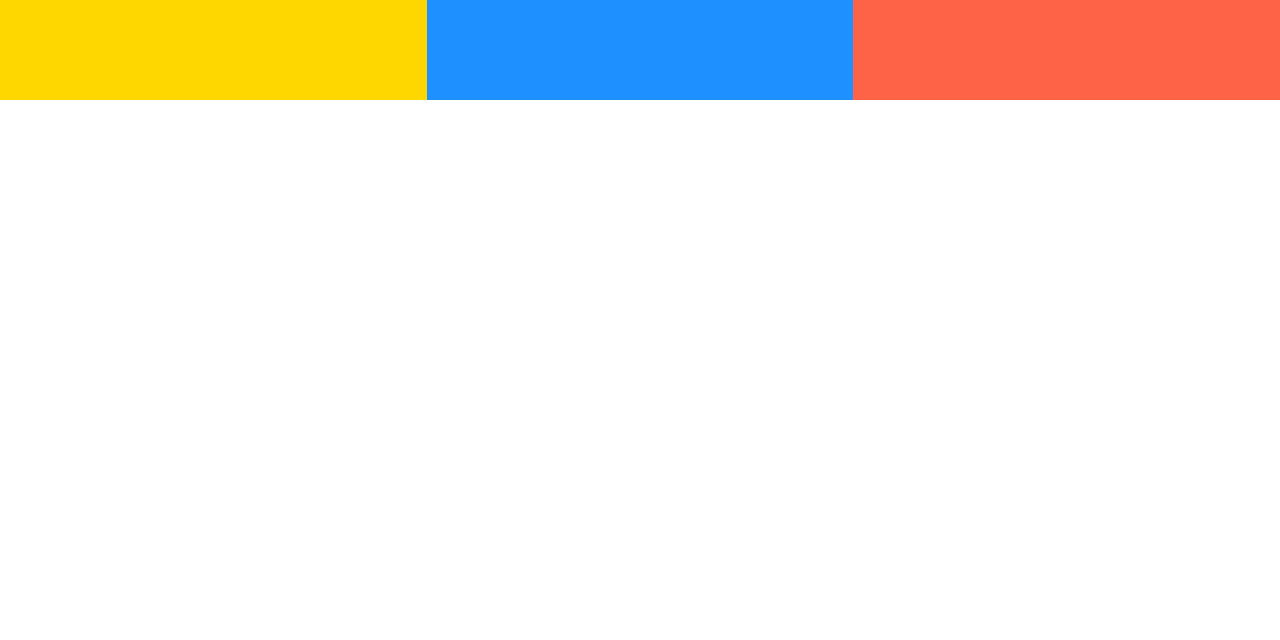
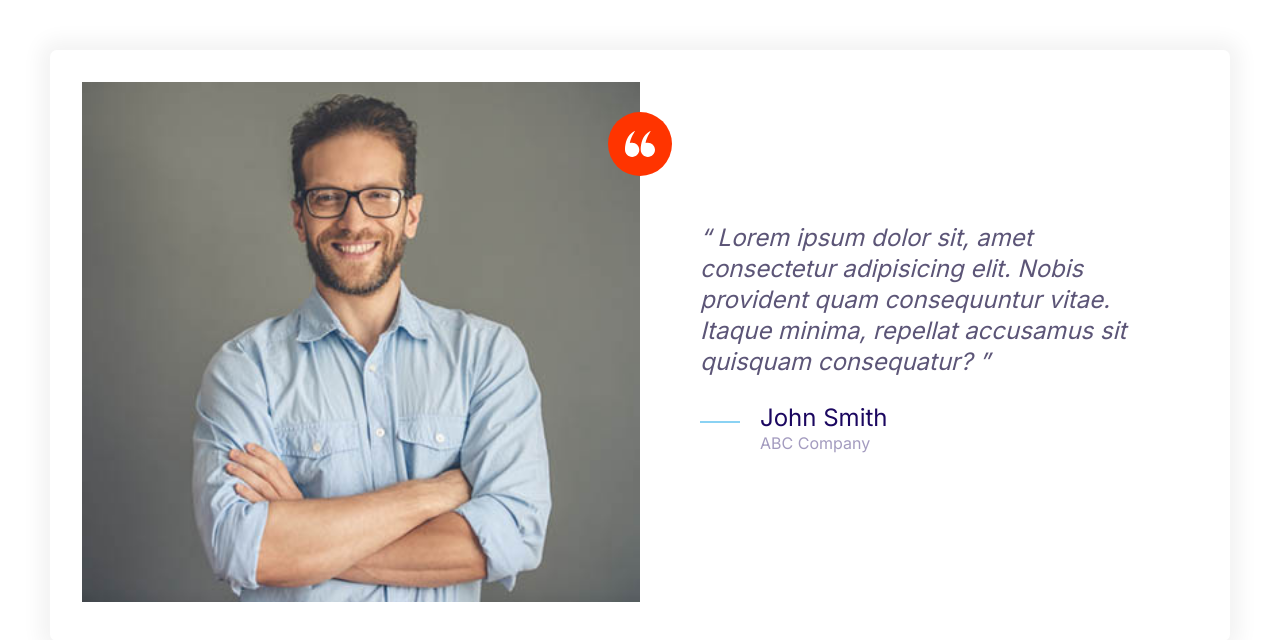
Before and after one commit to ms88941/moshify, a plain HTML site: page index.html in a window 1280 px wide. Drawn offline with Linux system fonts and the light colour scheme.

Commit message:
Build the testimonial component

```diff
--- a/css/styles.css
+++ b/css/styles.css
@@ -168,8 +168,17 @@ a {
   width: 40px;
 }
 
+.icon--small {
+  height: 30px;
+  width: 30px;
+}
+
 .icon--primary {
   fill: var(--color-primary);
+}
+
+.icon--white {
+  fill: #fff;
 }
 
 .icon-container {
@@ -180,6 +189,10 @@ a {
   height: 64px;
   justify-content: center;
   width: 64px;
+}
+
+.icon-container--accent {
+  background: var(--color-accent);
 }
 
 /* Buttons */
@@ -421,10 +434,7 @@ a {
 }
 
 @media screen and (min-width: 1024px) {
-  .quote {
-    font-size: 2rem;
-  }
-
+  .quote,
   .quote__author {
     font-size: 2.4rem;
   }
@@ -450,3 +460,41 @@ a {
     grid-template-columns: repeat(3, 1fr);
   }
 }
+
+/* Testimonials */
+.testimonial {
+  padding: 3.2rem;
+}
+
+.testimonial__image {
+  position: relative;
+}
+
+.testimonial__image > img {
+  width: 100%;
+}
+
+.testimonial__image > .icon-container {
+  position: absolute;
+  top: 3rem;
+  right: -32px;
+}
+
+.testimonial__quote {
+  align-items: center;
+  display: flex;
+}
+
+@media screen and (min-width: 768px) {
+  .testimonial .quote,
+  .testimonial .quote__author {
+    font-size: 2.4rem;
+  }
+
+  .testimonial .quote__organization {
+    font-size: 1.6rem;
+  }
+  .testimonial .quote {
+    margin-left: 6rem;
+  }
+}
--- a/index.html
+++ b/index.html
@@ -13,11 +13,44 @@
     <link rel="stylesheet" href="css/normalize.css" />
     <link rel="stylesheet" href="css/styles.css" />
   </head>
-  <body>
-    <div class="grid grid--1x3">
-      <div style="height: 100px; background: gold"></div>
-      <div style="height: 100px; background: dodgerblue"></div>
-      <div style="height: 100px; background: tomato"></div>
+  <body style="padding: 5rem">
+    <div class="card testimonial">
+      <div class="grid grid--1x2">
+        <div class="testimonial__image">
+          <img
+            src="images/testimonial.jpg"
+            alt="A
+          happy, smiling customer"
+          />
+          <span class="icon-container icon-container--accent">
+            <svg class="icon icon--white icon--small">
+              <use xlink:href="images/sprite.svg#quotes"></use>
+            </svg>
+          </span>
+        </div>
+        <div class="testimonial__quote">
+          <blockquote class="quote">
+            <p class="quote__text">
+              Lorem ipsum dolor sit, amet consectetur adipisicing elit. Nobis
+              provident quam consequuntur vitae. Itaque minima, repellat
+              accusamus sit quisquam consequatur?
+            </p>
+            <footer>
+              <div class="media">
+                <div class="media__image">
+                  <svg class="icon icon--primary quote__line">
+                    <use xlink:href="images/sprite.svg#line"></use>
+                  </svg>
+                </div>
+                <div class="media__body">
+                  <h3 class="media__title quote__author">John Smith</h3>
+                  <p class="quote__organization">ABC Company</p>
+                </div>
+              </div>
+            </footer>
+          </blockquote>
+        </div>
+      </div>
     </div>
   </body>
 </html>
```
Also changed, not shown: components/testimonials.html (added, +38 -0 lines), images/testimonial.jpg (added).
